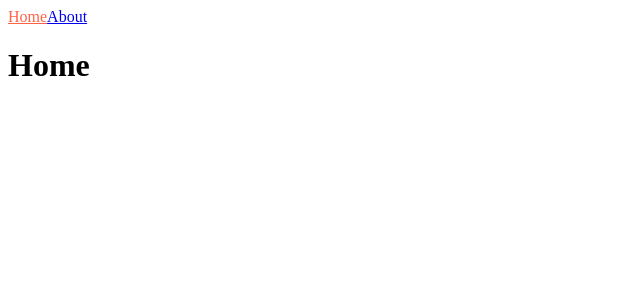
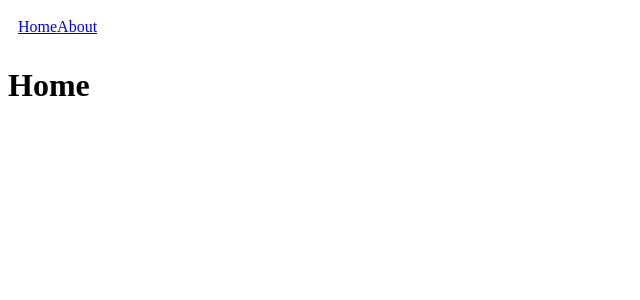
Before and after one commit to Mun-cloud/nextjs-begin, a Next.js app: page / in a window 1280 px wide. Shown: the top 300 px of the page, without its empty margins (0-640 px from the left). Built offline with nearby package versions, Linux system fonts and the light colour scheme.

Commit message:
Next Styles

```diff
--- a/components/NavBar.js
+++ b/components/NavBar.js
@@ -1,23 +1,30 @@
 import Link from "next/link";
 import { useRouter } from "next/router";
-import styles from "./NavBar.module.css";
 
 export default function NavBar() {
   const router = useRouter();
   return (
-    <nav className={styles.nav}>
-      <Link
-        href={"/"}
-        className={router.pathname === "/" ? styles.active : null}
-      >
+    <nav>
+      <Link href={"/"} className={router.pathname === "/" ? "active" : ""}>
         Home
       </Link>
       <Link
         href="/about"
-        className={router.pathname === "/about" ? styles.active : null}
+        className={router.pathname === "/about" ? "active" : ""}
       >
         About
       </Link>
+      <style jsx>{`
+        a {
+          padding: 20px;
+        }
+        .active {
+          margin: 20px;
+        }
+        nav {
+          padding: 10px;
+        }
+      `}</style>
     </nav>
   );
 }
--- a/components/NavBar.module.css
+++ b/components/NavBar.module.css
@@ -1,3 +1,6 @@
 .active {
     color: tomato;
 }
+.nav {
+    background-color: aqua;
+}
```
